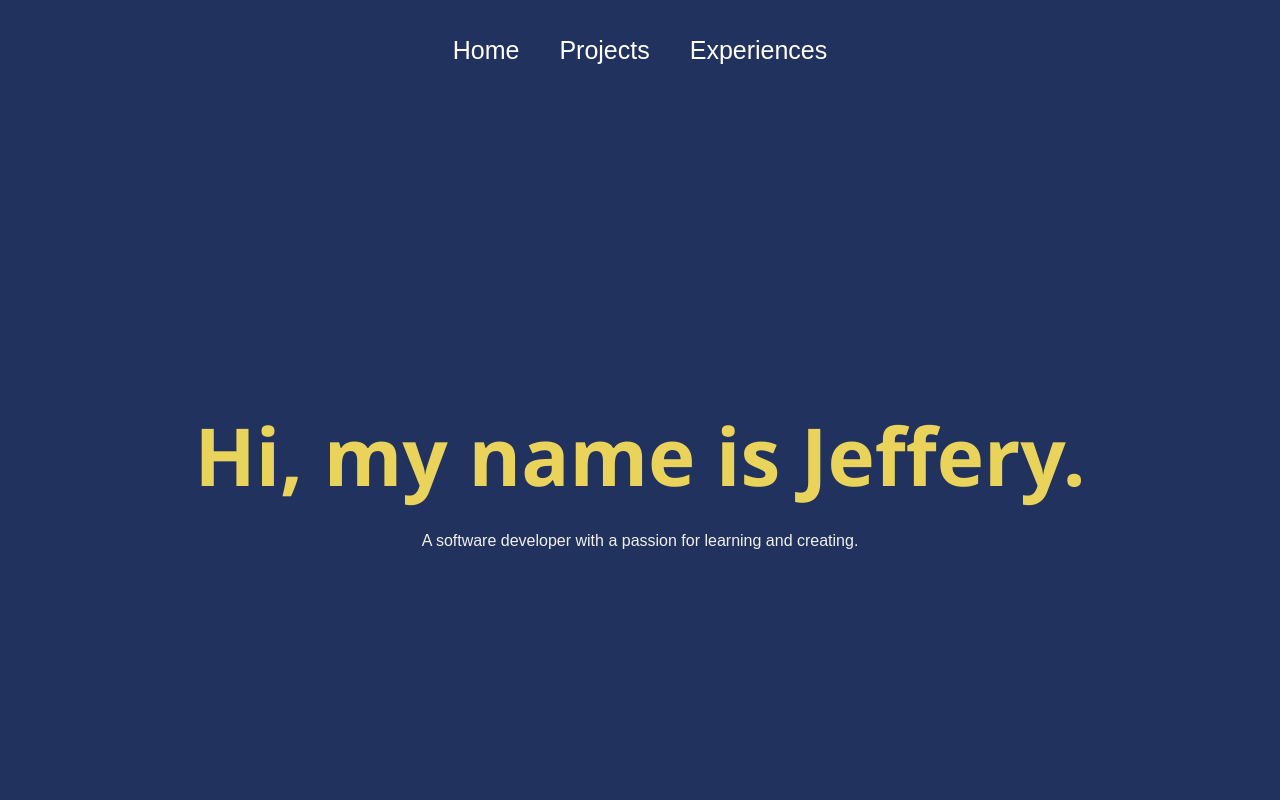
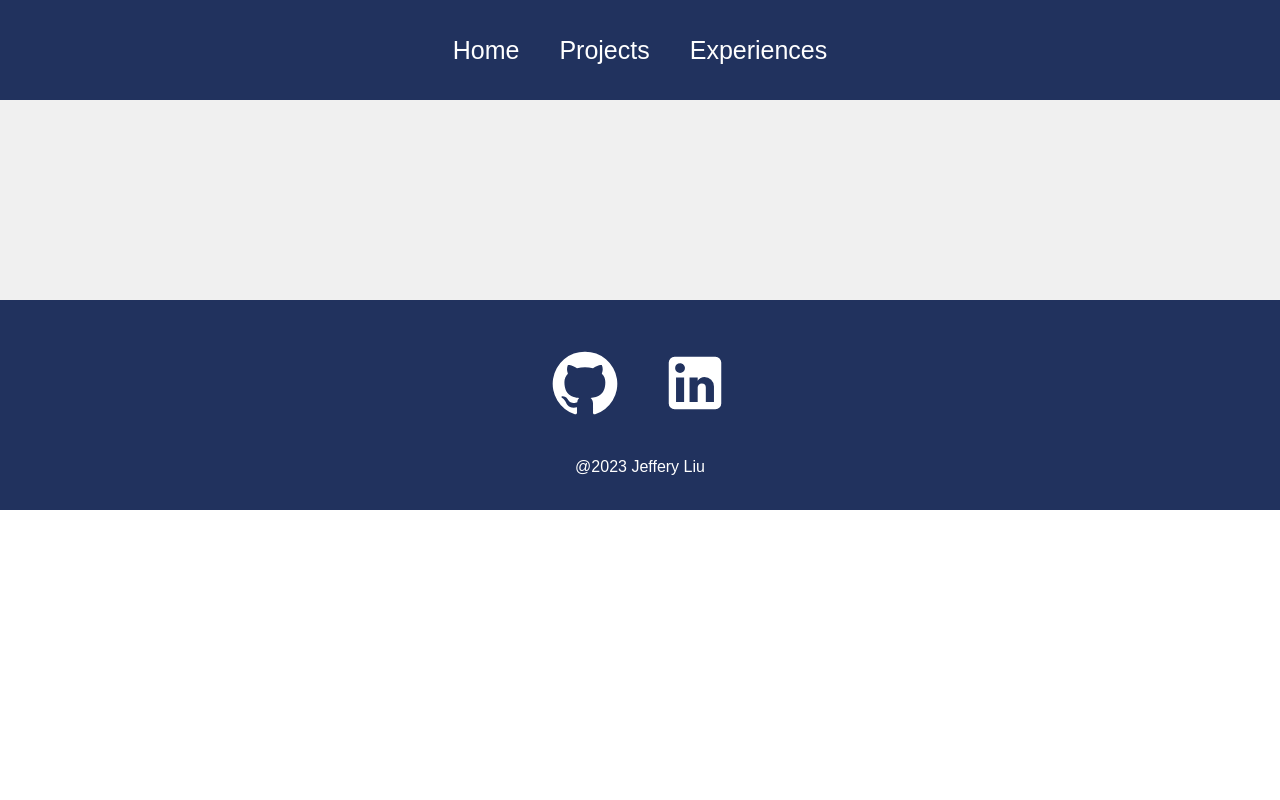
Before and after one commit to liujeffery/portfolio-website, a React (Create React App) app: page / in a window 1280 px wide. Shown: the top 800 px of the page. Built offline with nearby package versions, Linux system fonts and the light colour scheme.

Commit message:
changing urls again to match github pages

```diff
--- a/package.json
+++ b/package.json
@@ -1,7 +1,7 @@
 {
   "name": "website-test",
   "version": "0.1.0",
-  "homepage": "https://liujeffery.github.io/",
+  "homepage": "https://liujeffery.github.io/portfolio-website",
   "private": true,
   "dependencies": {
     "@emotion/react": "^11.10.8",
--- a/src/App.js
+++ b/src/App.js
@@ -13,7 +13,7 @@ function App() {
     <Router>
       <Navbar />
       <Routes>
-        <Route path = "/" element = {<Home />}/>
+        <Route path = "/portfolio-website" element = {<Home />}/>
         <Route path = "/projects" element = {<Projects />}/>
         <Route path = "/project/:id" element = {<ProjectDisplay />}/>
         <Route path = "/experiences" element = {<Experiences />}/>
```
